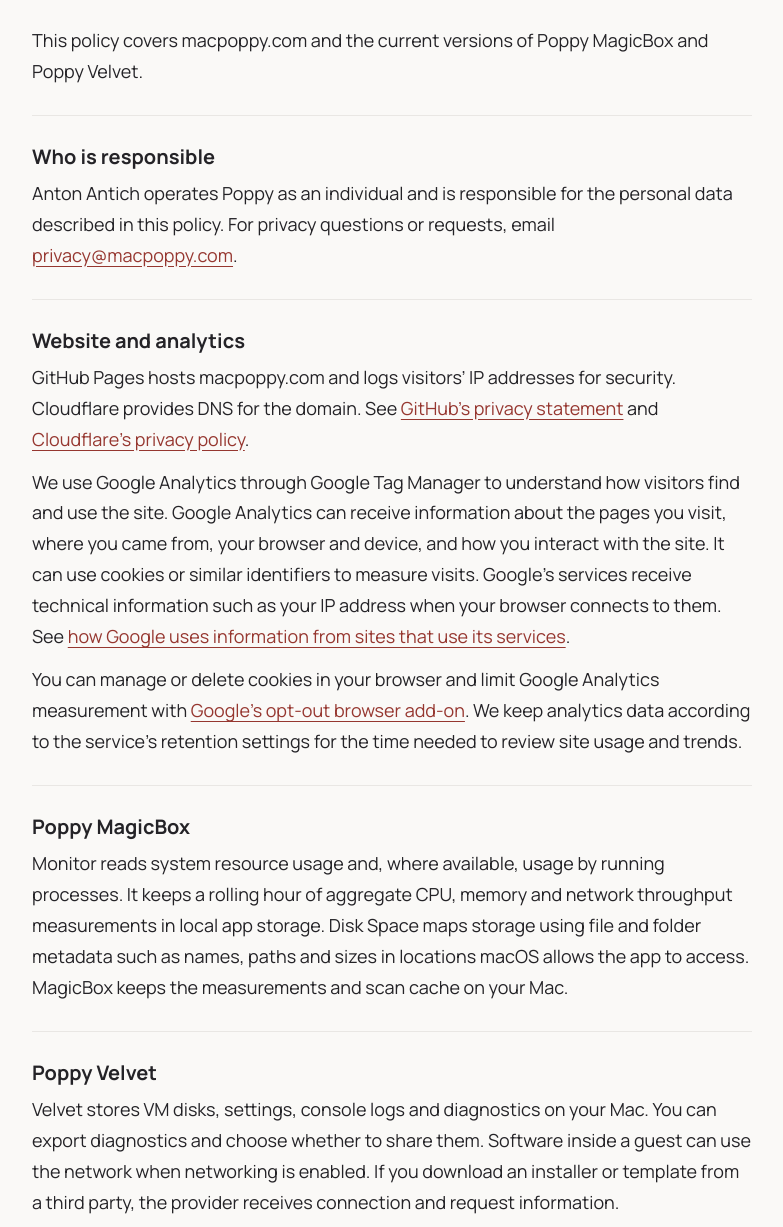
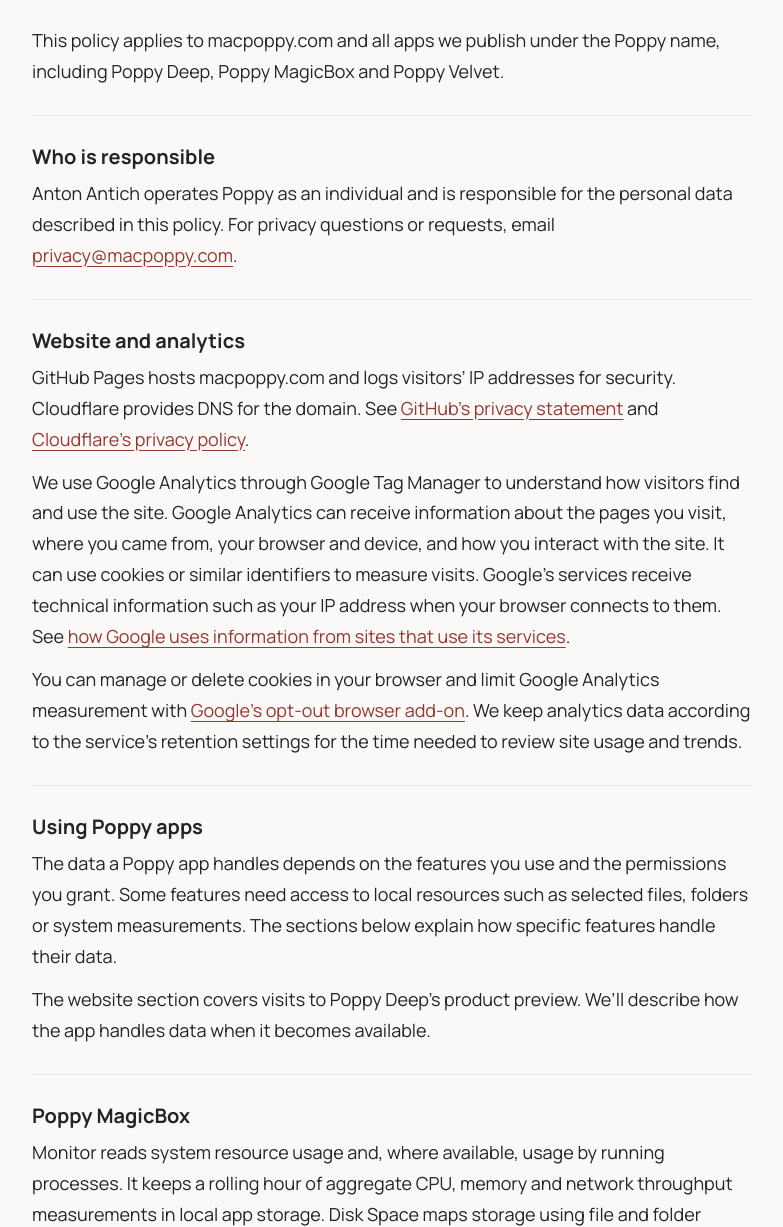
Before and after one commit to aantich/macpoppy, a website: page privacypolicy/index.html in a window 1280 px wide. Shown: the part 285-1512 px from the top of the page, without its empty margins (248-1031 px from the left). Drawn offline with Linux system fonts and the light colour scheme.

Commit message:
Cover all Poppy apps in the privacy policy

```diff
--- a/privacypolicy/index.html
+++ b/privacypolicy/index.html
@@ -4,7 +4,7 @@
   <meta charset="utf-8">
   <meta name="viewport" content="width=device-width, initial-scale=1">
   <meta name="theme-color" content="#faf9f7">
-  <meta name="description" content="How Poppy handles data on macpoppy.com and in Poppy MagicBox and Poppy Velvet.">
+  <meta name="description" content="How Poppy handles data across macpoppy.com and the Poppy family of apps.">
   <link rel="canonical" href="https://macpoppy.com/privacypolicy/">
   <link rel="icon" href="/assets/poppy-mark-transparent.png" type="image/png">
   <link rel="stylesheet" href="/styles.css">
@@ -25,7 +25,7 @@
   <main id="main" class="policy-content">
     <h1>Privacy Policy</h1>
     <p class="policy-date">Last updated <time datetime="2026-11-19">November 19, 2026</time></p>
-    <p>This policy covers macpoppy.com and the current versions of Poppy MagicBox and Poppy Velvet.</p>
+    <p>This policy applies to macpoppy.com and all apps we publish under the Poppy name, including Poppy Deep, Poppy MagicBox and Poppy Velvet.</p>
 
     <section aria-labelledby="operator">
       <h2 id="operator">Who is responsible</h2>
@@ -37,6 +37,12 @@
       <p>GitHub Pages hosts macpoppy.com and logs visitors’ IP addresses for security. Cloudflare provides DNS for the domain. See <a href="https://docs.github.com/en/site-policy/privacy-policies/github-general-privacy-statement">GitHub’s privacy statement</a> and <a href="https://www.cloudflare.com/privacypolicy/">Cloudflare’s privacy policy</a>.</p>
       <p>We use Google Analytics through Google Tag Manager to understand how visitors find and use the site. Google Analytics can receive information about the pages you visit, where you came from, your browser and device, and how you interact with the site. It can use cookies or similar identifiers to measure visits. Google’s services receive technical information such as your IP address when your browser connects to them. See <a href="https://policies.google.com/technologies/partner-sites">how Google uses information from sites that use its services</a>.</p>
       <p>You can manage or delete cookies in your browser and limit Google Analytics measurement with <a href="https://tools.google.com/dlpage/gaoptout">Google’s opt-out browser add-on</a>. We keep analytics data according to the service’s retention settings for the time needed to review site usage and trends.</p>
+    </section>
+
+    <section aria-labelledby="apps">
+      <h2 id="apps">Using Poppy apps</h2>
+      <p>The data a Poppy app handles depends on the features you use and the permissions you grant. Some features need access to local resources such as selected files, folders or system measurements. The sections below explain how specific features handle their data.</p>
+      <p>The website section covers visits to Poppy Deep’s product preview. We’ll describe how the app handles data when it becomes available.</p>
     </section>
 
     <section aria-labelledby="magicbox">
```
